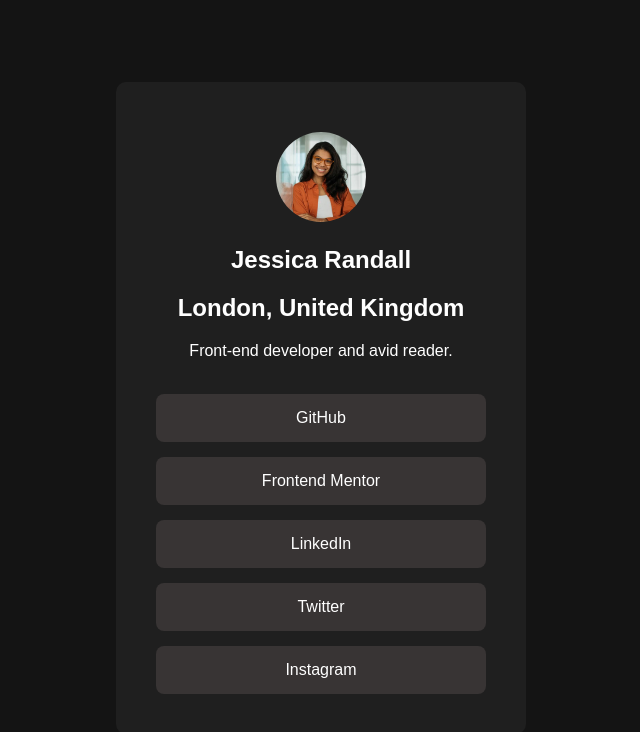
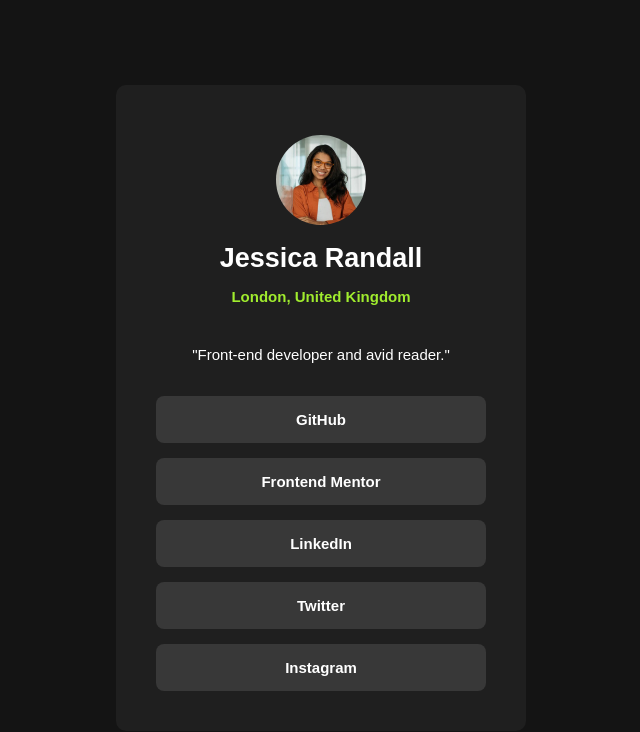
Before and after one commit to juliaharumi2006/Fac_DW_Atv1, a plain HTML site: page proj_perfil/index.html in a window 1280 px wide. Shown: the whole page, without its empty margins (319-959 px from the left). Drawn offline with Linux system fonts and the light colour scheme.

Commit message:
Proj_perfil finalizado

```diff
--- a/proj_perfil/index.html
+++ b/proj_perfil/index.html
@@ -2,7 +2,7 @@
 <html lang="en">
 
 <head>
-    <link rel="preconnect" href="https://fonts.gstatic.com/css?family=Rubik" crossorigin>
+
 
     <meta charset="UTF-8">
     <meta name="viewport" content="width=device-width, initial-scale=1.0">
@@ -15,12 +15,16 @@
     <section class="card">
 
         <img class="foto" src="foto_mulher.jpg">
+        <div class="text_title">
+            <h1>Jessica Randall</h1>
+            <h2>London, United Kingdom</h2>
+            <br>
 
-        <h1>Jessica Randall</h1>
-        <h2>London, United Kingdom</h2>
+        </div>
 
-        <p>Front-end developer and avid reader.</p>
+        <p>"Front-end developer and avid reader."</p>
         <br>
+
 
         <div class="bottons">
             <div class="box">GitHub</div>
--- a/proj_perfil/styles2.css
+++ b/proj_perfil/styles2.css
@@ -29,13 +29,23 @@
 }
 .box{ /* classe dos botões individuais*/
     padding: 15px;
-    background-color: #383434;
+    background-color: #383838;
     width: 300px;
     border-radius: 8px;
+    font-weight: bold;
+    font-size: 15px;
 }
-.rubik{
-    font-family: "Rubik", sans-serif;
-    font-optical-sizing: auto;
-    font-weight: 30px;
-    font-style: normal;
-  }
+h1{
+
+    font-size: 27px;
+}
+h2{
+    font-size: 15px;
+    color: rgb(160, 236, 46);
+}
+p{
+    font-size: 15px;
+}
+.text_title{
+    line-height: 15px;
+}
```
